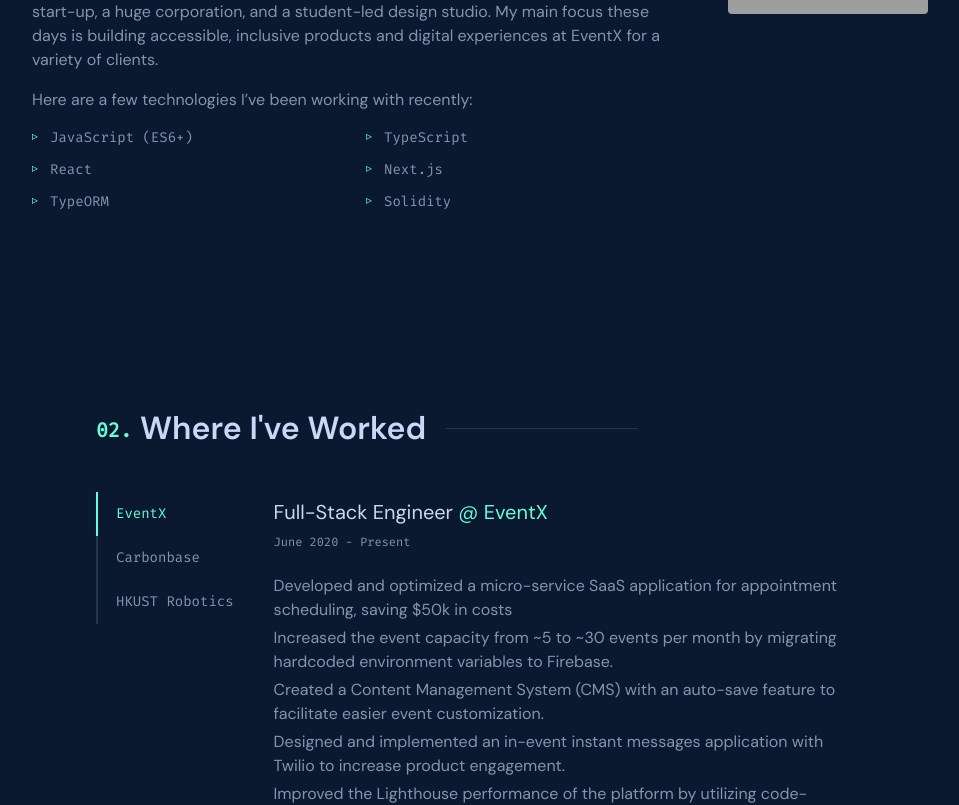
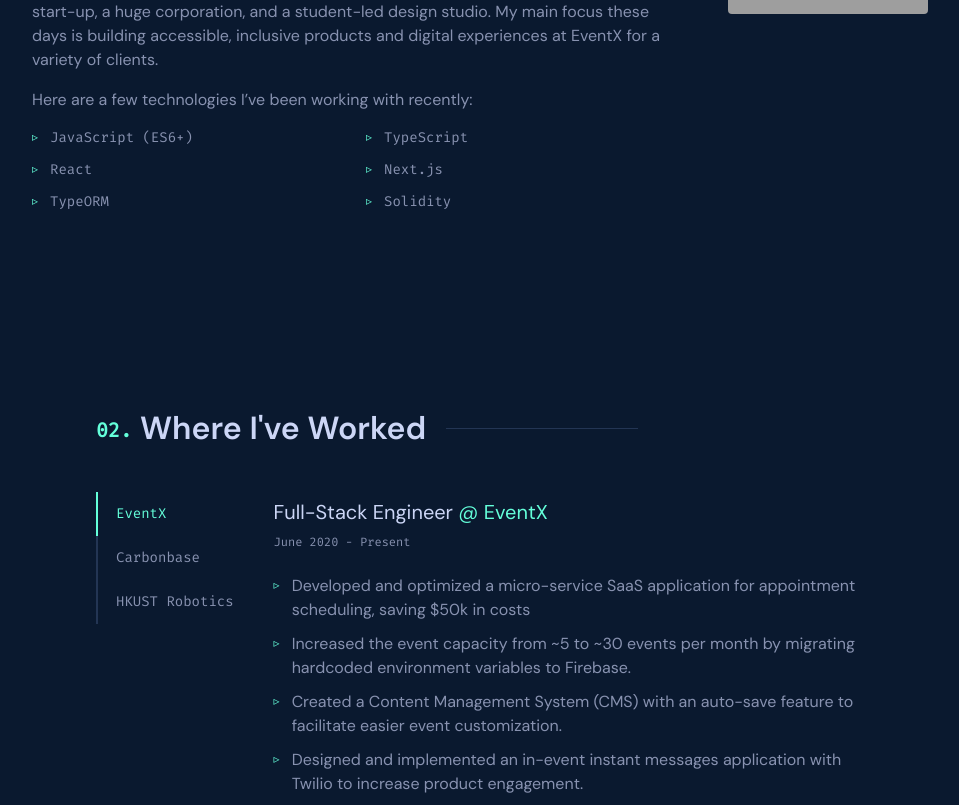
Before and after one commit to jackkkonggg/jackkkonggg.github.io, a Next.js app: page / in a window 1280 px wide. Shown: the part 1120-1925 px from the top of the page, without its empty margins (160-1119 px from the left). Built offline with nearby package versions, Linux system fonts and the light colour scheme; grey boxes are pictures that could not be loaded.

Commit message:
feat: list group and list item

```diff
--- a/src/components/Main/About.tsx
+++ b/src/components/Main/About.tsx
@@ -1,3 +1,4 @@
+import { List } from '@/design-system/List';
 import { FC } from 'react';
 import { AutoNumberedHeading } from './NumberedHeading';
 
@@ -7,14 +8,13 @@
 
 const Technologies: FC<TechnologiesProps> = ({ technologies }) => {
   return (
-    <ol className="grid grid-cols-2 gap-3 text-sm">
+    <List.Group variant="ordered" className="grid grid-cols-2 gap-3 text-sm">
       {technologies.map((technology) => (
-        <li key={technology} className="flex gap-x-3">
-          <span className="text-green text-xs select-none">▹</span>
+        <List.Item key={technology} listStyle="leading-[18px]">
           <p className="font-mono">{technology}</p>
-        </li>
+        </List.Item>
       ))}
-    </ol>
+    </List.Group>
   );
 };
 
--- a/src/components/Main/Experience.tsx
+++ b/src/components/Main/Experience.tsx
@@ -1,4 +1,5 @@
 import { Link } from '@/design-system/Link';
+import { List } from '@/design-system/List';
 import { Tab } from '@/design-system/Tab';
 import { FC, useState } from 'react';
 import { AutoNumberedHeading } from './NumberedHeading';
@@ -94,13 +95,13 @@
           <p className="mt-2 font-mono text-xs text-slate-dark">
             {selectedExperience.start} - {selectedExperience.end}
           </p>
-          <ul className="mt-6">
+          <List.Group variant="ordered" className="mt-6 space-y-2.5">
             {selectedExperience.accomplishments.map((accomplishment) => (
-              <li key={accomplishment} className="mt-1">
+              <List.Item key={accomplishment} listStyle="leading-[22px]">
                 <p className="text-slate-dark">{accomplishment}</p>
-              </li>
+              </List.Item>
             ))}
-          </ul>
+          </List.Group>
         </Tab.Panel>
       </div>
     </section>
--- a/src/components/NavBar.tsx
+++ b/src/components/NavBar.tsx
@@ -58,7 +58,7 @@
             <li key={item} className="px-3 py-2 counter-increment">
               <Link
                 href={`#${item.toLowerCase()}`}
-                className="before-green-counter before:mr-1 text-slate"
+                className="before-green-counter before:mr-1 text-slate text-xs"
               >
                 {item}
               </Link>
--- /dev/null
+++ b/src/design-system/List.tsx
@@ -0,0 +1,51 @@
+import { FC, HTMLAttributes, OlHTMLAttributes } from 'react';
+import { twMerge } from 'tailwind-merge';
+
+type UnorderedListProps = HTMLAttributes<HTMLUListElement>;
+type OrderedListProps = OlHTMLAttributes<HTMLOListElement>;
+
+type ListGroupProps =
+  | ({
+      variant: 'ordered';
+    } & OrderedListProps)
+  | ({
+      variant: 'unordered';
+    } & UnorderedListProps);
+
+function ListGroup({ variant, ...props }: ListGroupProps) {
+  const Component = variant === 'ordered' ? 'ol' : 'ul';
+  return <Component {...props} />;
+}
+
+interface ListItemProps extends HTMLAttributes<HTMLLIElement> {
+  listStyle?: string;
+}
+
+const ListItem: FC<ListItemProps> = ({
+  className,
+  children,
+  listStyle,
+  ...props
+}) => {
+  return (
+    <li
+      className={twMerge(
+        className,
+        'flex flex-row-reverse justify-end gap-x-3',
+      )}
+      {...props}
+    >
+      {children}
+      <span
+        className={twMerge('text-green text-xs select-none h-fit', listStyle)}
+      >
+        ▹
+      </span>
+    </li>
+  );
+};
+
+export const List = {
+  Group: ListGroup,
+  Item: ListItem,
+};
```
